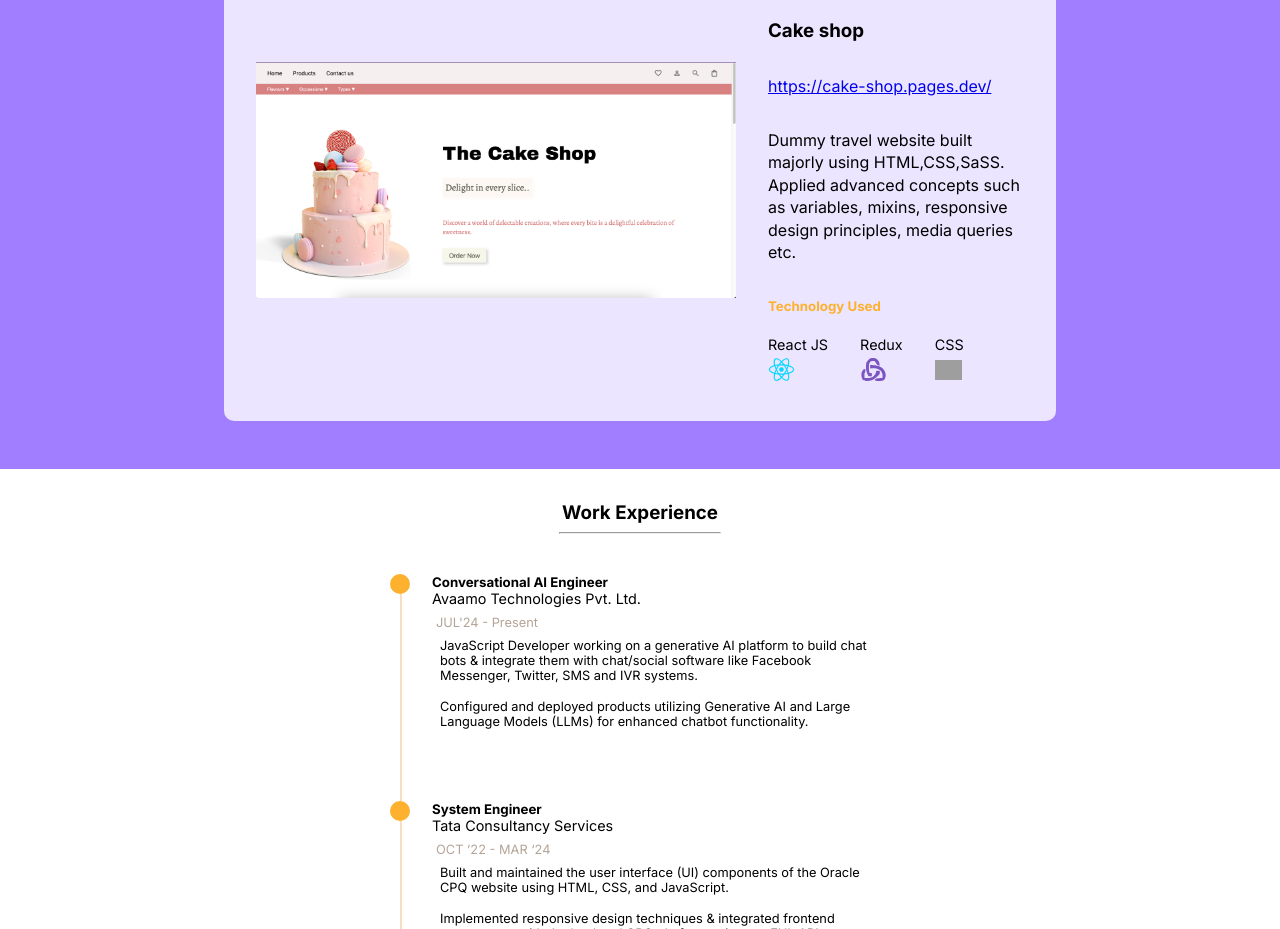
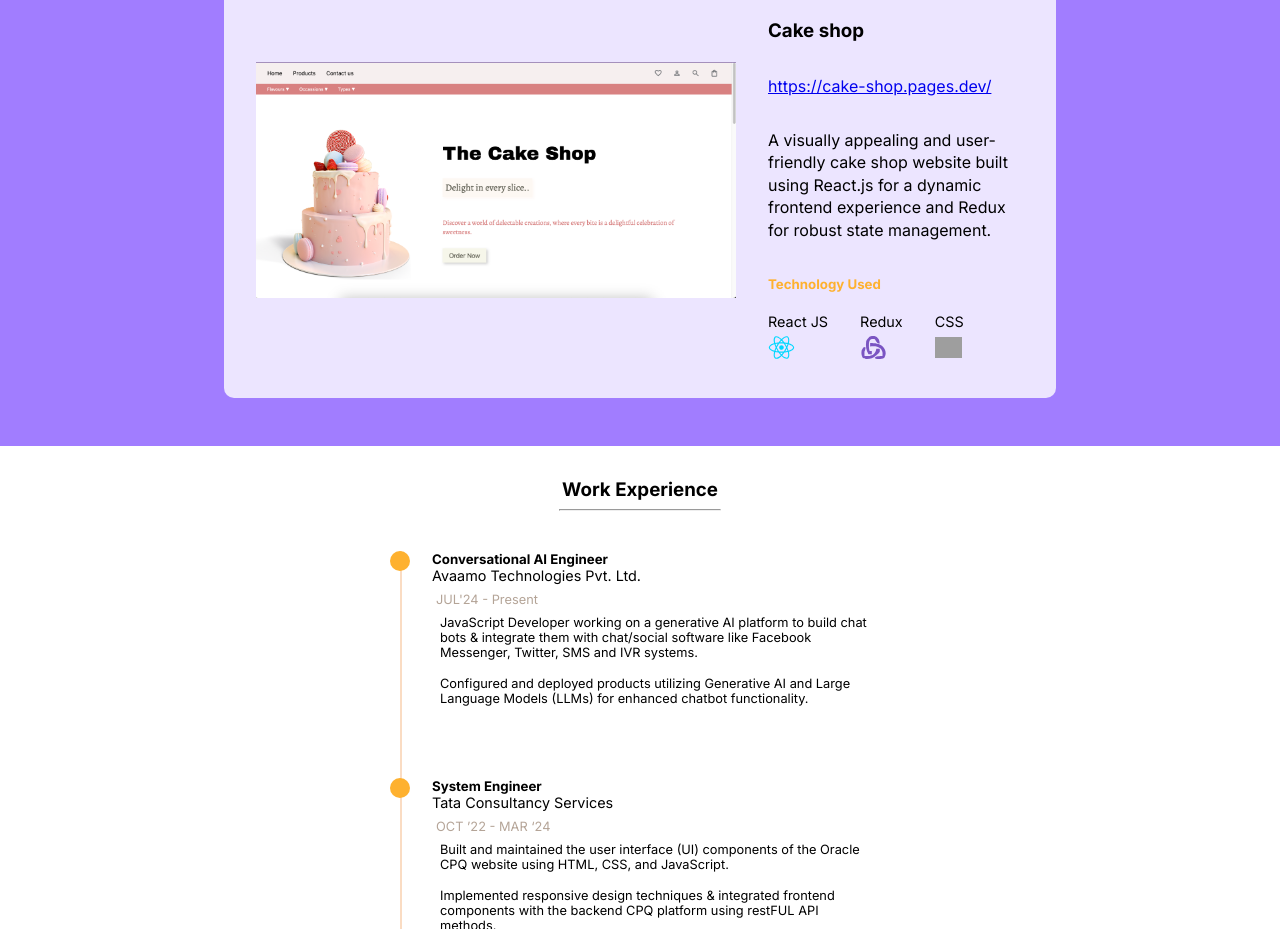
Before and after one commit to ananya-ghoshal/portfolio_website, a React (Vite) app: page / in a window 1280 px wide. Shown: the part 2624-3553 px from the top of the page. Built offline with nearby package versions, Linux system fonts and the light colour scheme; grey boxes are pictures that could not be loaded; the HTML template or start-up script is replaced by a standard one; a web font is replaced by a local one.

Commit message:
cake shop website desc updated

```diff
--- a/src/components/ProjectList.jsx
+++ b/src/components/ProjectList.jsx
@@ -49,7 +49,7 @@
             img: project3,
             title: "Cake shop",
             link: "https://cake-shop.pages.dev/",
-            text: "Dummy travel website built majorly using HTML,CSS,SaSS. Applied advanced concepts such as variables, mixins, responsive design principles, media queries etc.",
+            text: "A visually appealing and user-friendly cake shop website built using React.js for a dynamic frontend experience and Redux for robust state management.",
             skill1: "React JS",
             skill1Img: ReactJS,
             skill2: "Redux",
```
